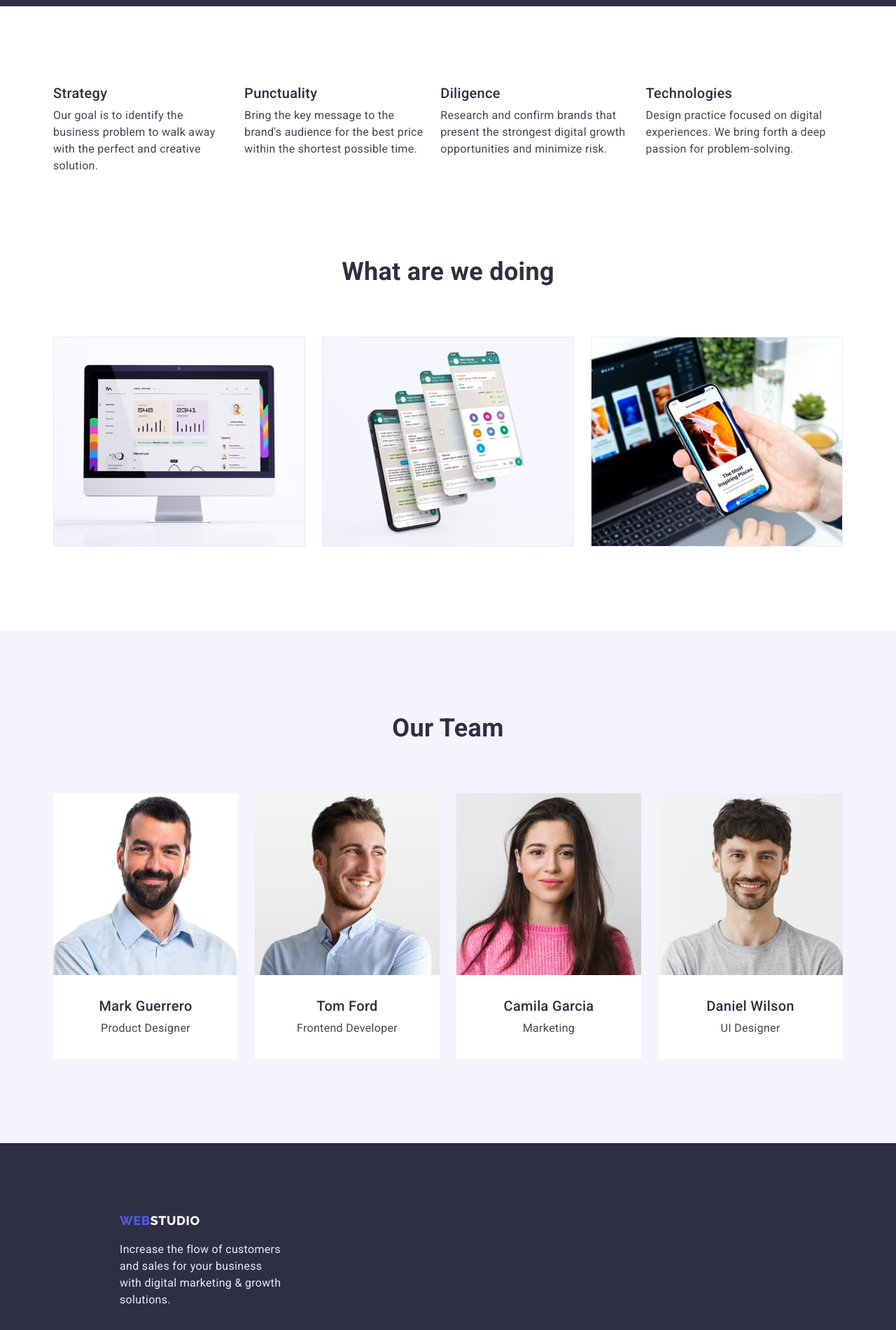
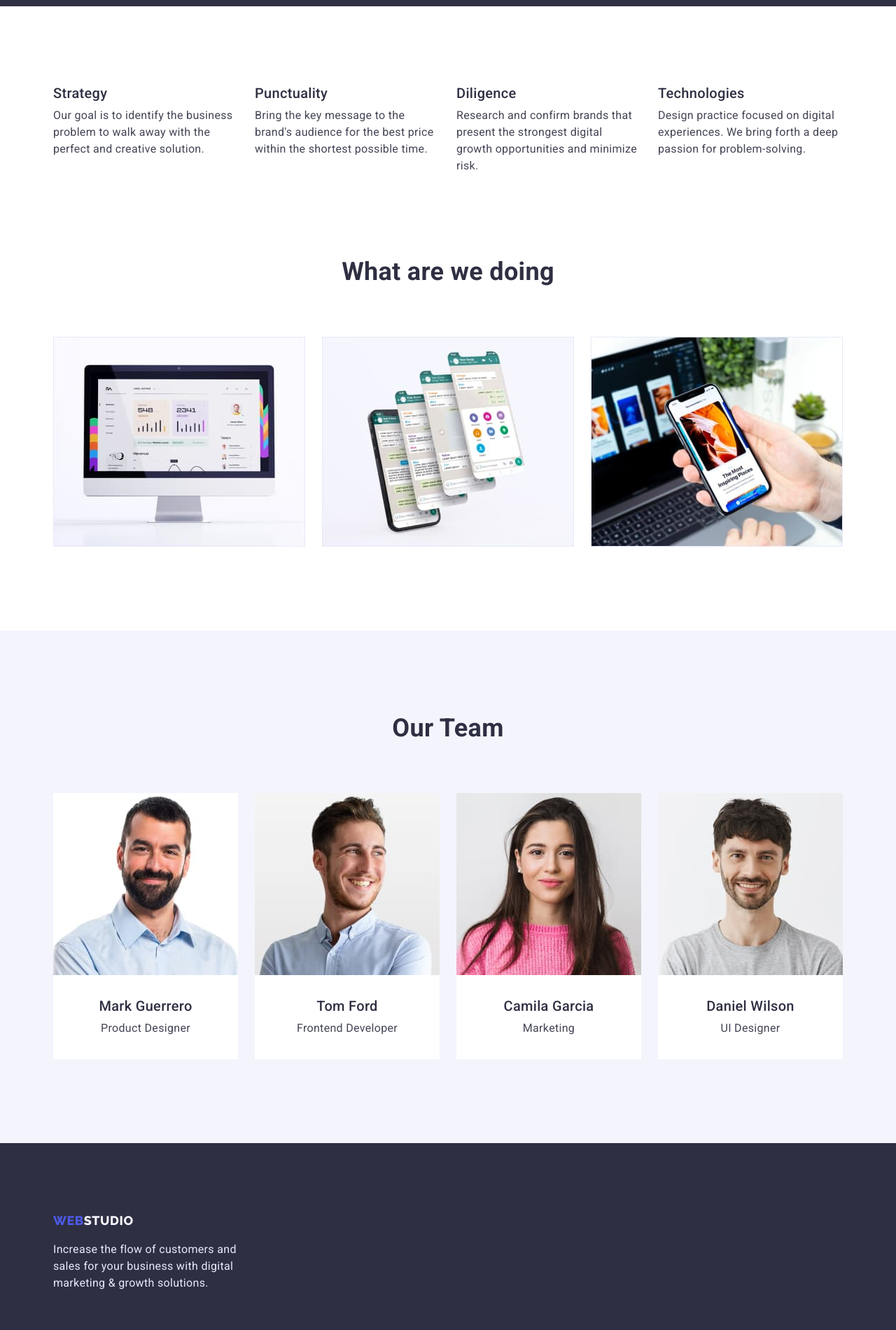
Before and after one commit to Olexandra2209/goit-markup-hw-03, a plain HTML site: page index.html in a window 1280 px wide. Shown: the part 580-2480 px from the top of the page at 70% size. Drawn offline with nearby package versions, Linux system fonts and the light colour scheme.

Commit message:
Update style.css

```diff
--- a/css/style.css
+++ b/css/style.css
@@ -161,12 +161,13 @@ body {
 .action-container {
   padding-top: 112px;
 }
-.action:not(:last-child) {
-  margin-right: 24px;
+.action {
+  width: 264px;
 }
+
 .actions {
   display: flex;
-  margin-right: 24px;
+  gap: 24px;
 }
 .section-title {
   color: var(--title-text-color);
@@ -223,8 +224,6 @@ body {
   margin-bottom: 8px;
 }
 .footer-container {
-  width: 264px;
-  margin-left: 156px;
 }
 .footer {
   background-color: var(--title-text-color);
@@ -254,6 +253,7 @@ body {
 .footer-text {
   color: var(--accent-color);
   margin-top: 16px;
+  width: 264px;
 }
 .menu {
   padding-bottom: 120px;
@@ -301,6 +301,10 @@ body {
   font-size: 16px;
   line-height: 1.5;
 }
+.photo {
+  column-gap: 24px;
+  row-gap: 48px;
+}
 .photo-card {
   flex-basis: calc((100% - 48px) / 3);
 }
@@ -308,6 +312,7 @@ body {
   padding: 32px 0;
   display: block;
   border: 1px solid #e7e9fc;
+  border-top-width: 0;
 }
 .photo-title {
   margin-bottom: 8px;
```
